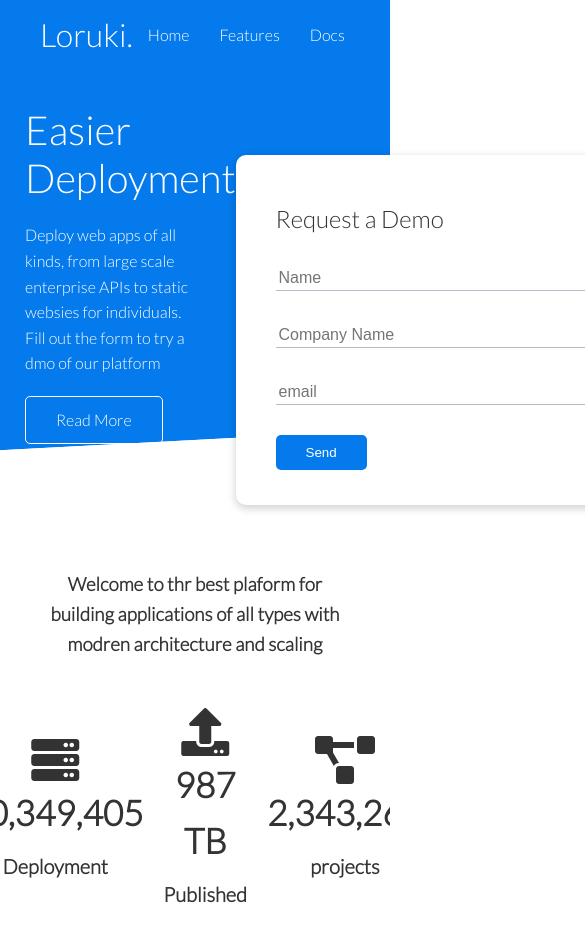
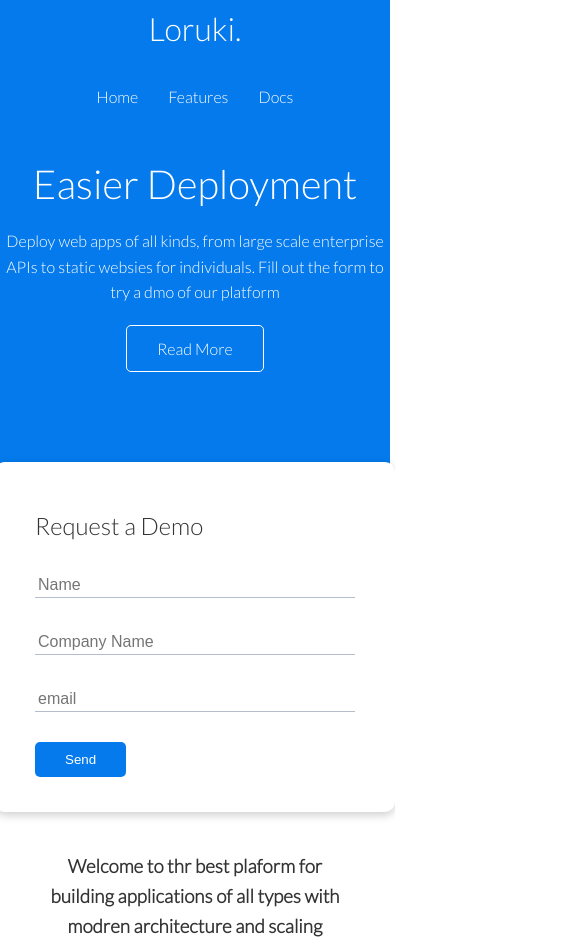
Before and after one commit to soujanyajasmin/Clone-page, a plain HTML site: page index.html in a window 390 px wide. Shown: the top 945 px of the page, 585 px wide, since content can reach past the window. Drawn offline with Linux system fonts and the light colour scheme.

Commit message:
1:14:08 Media Queries & Responsiveness

```diff
--- a/style.css
+++ b/style.css
@@ -191,3 +191,66 @@ code, pre {
 .footer .social a {
     margin: 0 10px;
 }
+
+/* Tables and under */
+@media(max-width: 768px) {
+    .grid,
+    .showcase .grid,
+    .stats .grid,
+    .cli .grid,
+    .cloud.grid,
+    .features-main .grid,
+    .docs-main .grid {
+      grid-template-columns: 1fr;
+      grid-template-rows: 1fr;
+    }
+
+    .showcase {
+        height: auto;
+    }
+
+    .showcase-text {
+        text-align: center;
+        margin-top: 40px;
+        animation: slideInFromTop 1s ease-in;
+    }
+
+    .showcase-form {
+        justify-self: center;
+        margin: auto;
+        animation: slideInFromBottom 1s ease-in;
+    }
+
+    .cli .grid > *:first-child {
+        grid-column: 1;
+        grid-row: 1;
+    }
+
+    .features-head img,
+    .features-sub-head img,
+    .docs-head img {
+        text-align: center;
+        justify-self: center;
+    }
+
+    .features-main .grid >*:first-child,
+    .features-main .grid >*:nth-child(2) {
+         grid-column: 1;
+    }
+}
+
+/* Mobile */
+@media(max-width: 500px) {
+    .navbar {
+        height: 110px;
+    }
+
+    .navbar .flex {
+        flex-direction: column;
+    }
+
+    .navbar .ul {
+        padding: 10px;
+        background-color: rgba(0,0,0,0.1);
+    }
+}
```
